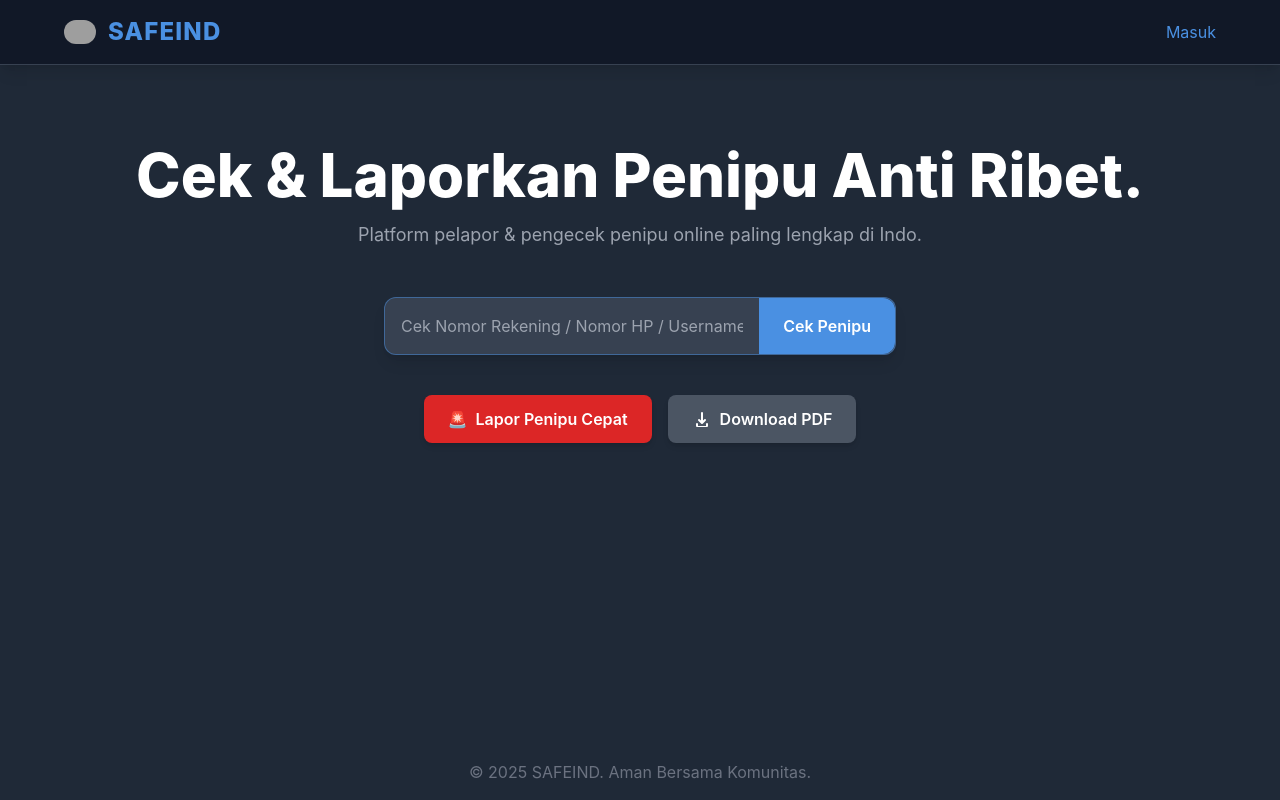
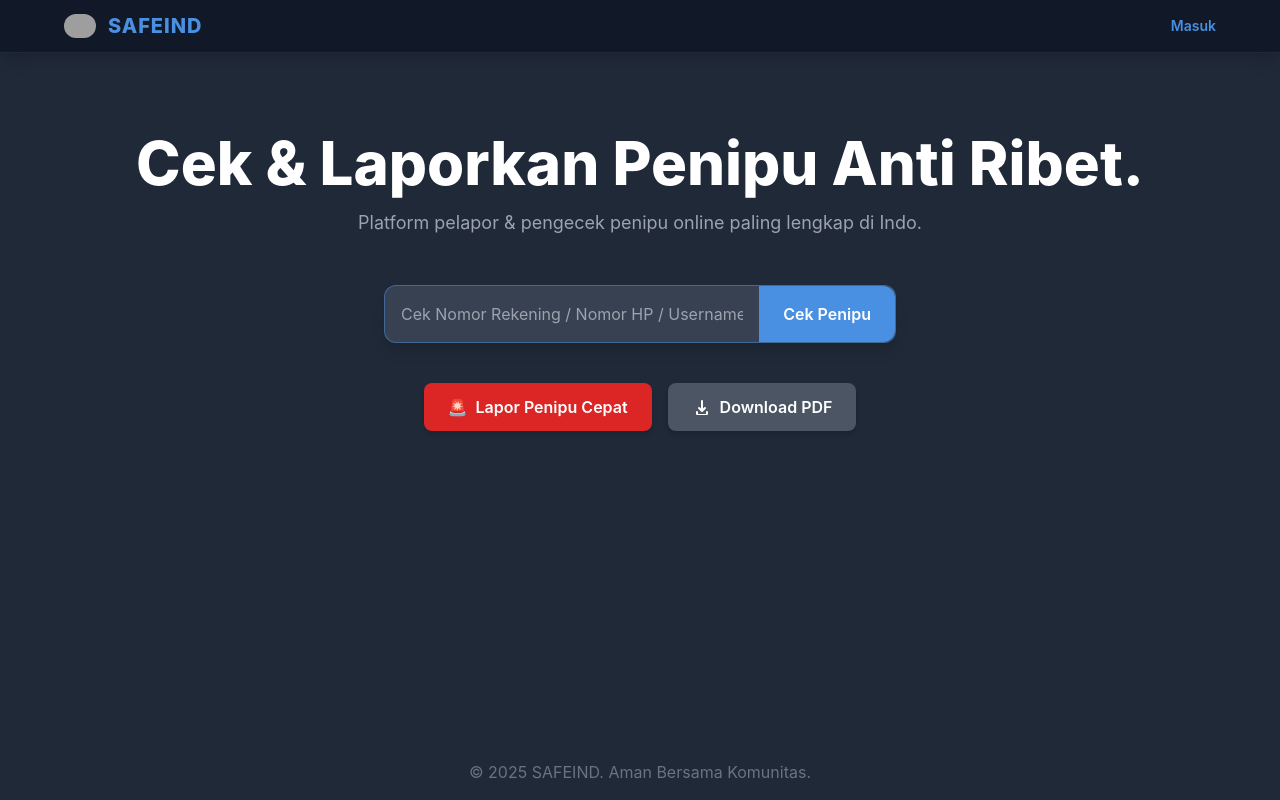
Before and after one commit to Viunze/safeind-project, a Next.js app: page / in a window 1280 px wide. Built offline with nearby package versions, Linux system fonts and the light colour scheme; no server answers; grey boxes are pictures that could not be loaded.

Commit message:
Update Header.jsx

```diff
--- a/src/components/Header.jsx
+++ b/src/components/Header.jsx
@@ -1,4 +1,5 @@
 // src/components/Header.jsx
+
 import Link from 'next/link';
 import Image from 'next/image';
 import { useRouter } from 'next/router';
@@ -6,14 +7,21 @@ import { useAuth } from '../context/AuthContext';
 import BackButton from './BackButton';
 
 export default function Header() {
-  const { currentUser, logout } = useAuth();
+  const { currentUser } = useAuth(); // Hapus logout jika belum dibuat di AuthContext
   const router = useRouter();
 
-  // Tampilkan tombol kembali di semua halaman kecuali Home (/)
-  const showBackButton = router.pathname !== '/';
+  // Tampilkan tombol kembali di semua halaman kecuali Home (/) dan Login
+  const showBackButton = router.pathname !== '/' && router.pathname !== '/auth/login';
+
+  // Fungsi logout placeholder
+  const handleLogout = () => {
+    // Implementasi Firebase sign out di sini
+    // Misalnya: signOut(auth);
+    router.push('/auth/login');
+  };
 
   return (
-    <header className="bg-gray-900 border-b border-gray-700 py-4 px-6 shadow-lg sticky top-0 z-10">
+    <header className="bg-gray-900 border-b border-gray-800 py-3 px-6 shadow-lg sticky top-0 z-10">
       <div className="flex justify-between items-center max-w-6xl mx-auto">
 
         {/* Logo Safeind dan Nama Aplikasi */}
@@ -21,30 +29,29 @@ export default function Header() {
           <Image
             src="https://files.catbox.moe/yu8hip.png"
             alt="Safeind Logo"
-            width={32} // Ukuran lebih kecil agar rapi
+            width={32}
             height={32}
             className="rounded-full object-cover"
           />
-          <Link href="/" className="text-2xl font-extrabold text-primary-neon tracking-wider">
+          <Link href="/" className="text-xl font-extrabold text-primary-neon tracking-wider">
             SAFEIND
           </Link>
         </div>
 
         {/* Navigasi dan Profile */}
-        <nav className="flex items-center space-x-6">
+        <nav className="flex items-center space-x-4">
           {currentUser ? (
             <>
-              {/* Tambahkan navigasi internal di sini */}
-              <Link href="/profile" className="text-gray-300 hover:text-white transition">Profil</Link>
-              <button onClick={logout} className="text-red-400 hover:text-red-500 transition">Keluar</button>
+              <Link href="/profile" className="text-gray-300 hover:text-white transition text-sm">Profil</Link>
+              <button onClick={handleLogout} className="text-red-400 hover:text-red-500 transition text-sm">Keluar</button>
             </>
           ) : (
-            <Link href="/auth/login" className="text-primary-neon hover:text-white transition">Masuk</Link>
+            <Link href="/auth/login" className="text-primary-neon hover:text-white transition text-sm font-semibold">Masuk</Link>
           )}
         </nav>
       </div>
 
-      {/* Letakkan BackButton di sini agar terpisah dari navigasi utama */}
+      {/* Tombol Kembali */}
       {showBackButton && (
         <div className="max-w-6xl mx-auto mt-2">
            <BackButton fallbackUrl="/" />
```
